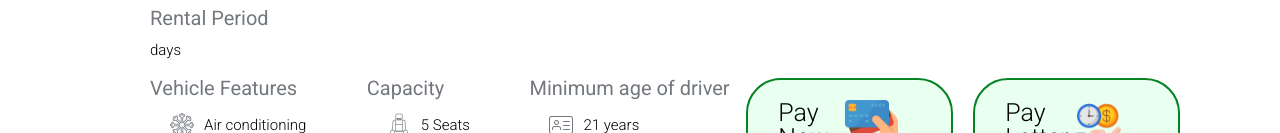
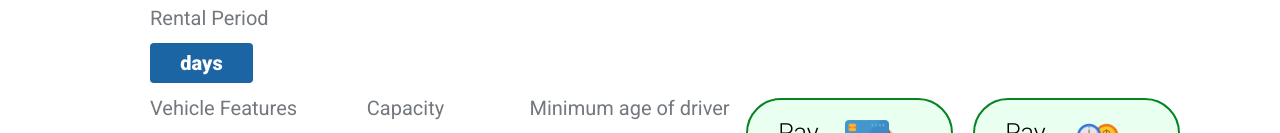
Before and after one commit to yevgeniywyszynski/rentcar, a React (Create React App) app: page /booking/1 in a window 1280 px wide. Shown: the part 469-602 px from the top of the page. Built offline with nearby package versions, Linux system fonts and the light colour scheme.

Commit message:
Change backgroundColor rentalDay div, change memberComent in store

```diff
--- a/src/components/BookingCar/BookingCar.js
+++ b/src/components/BookingCar/BookingCar.js
@@ -111,7 +111,9 @@ useEffect(()=>{
                     </div>
                 </div>
                 <p className={styles.booksInfo}>Rental Period</p>
-                <p className={styles.period}>{rentProposal.nOfDays ? rentProposal.nOfDays: ''} days</p>
+                <div className={styles.rentDayWrapper}>
+                    <p className={styles.period}>{rentProposal.nOfDays ? rentProposal.nOfDays: ''} days</p>
+                </div>
 
                 <div className={styles.featuresWrapperBooks}>
                     <div className={styles.featuresWrapper}>
--- a/src/components/BookingCar/BookingCar.module.scss
+++ b/src/components/BookingCar/BookingCar.module.scss
@@ -23,11 +23,22 @@
         font-weight: 400;
         margin-bottom: 15px;
     }
-    .period{
-        font-size: 15px;
-        font-weight: 300;
-        margin-bottom: 20px;
+    .rentDayWrapper{
+        background-color: #1C65A4;
+        width: 10%;
+        text-align: center;
+        padding: 10px;
+        border-radius: 4px;
+        margin-bottom: 15px;
+        .period{
+            font-size: 15px;
+            font-weight: 300;
+            font-size: 20px;
+            font-weight: bold;
+            color: #fff;
+        }
     }
+
     .featuresWrapperBooks{
         display: grid;
         margin-bottom: 20px;
--- a/src/redux/store.js
+++ b/src/redux/store.js
@@ -331,7 +331,7 @@ const initalState = {
             memberName: 'Alfredo',
             memberRole: 'Client',
             memberImg: '/img/member5.png',
-            memberComent: 'ddewdwsedfvghbjknmcfvhgbjknmkfchvgbjknmkl rfytguyhujikedrtftygyuhujmany variations of passages of Lorem Ipsum availrfytveg bhfjknmlftgbyhjk nlmrftgybhnj kmfytgbhjkn mrftyguhnjmk wefnwejfbweufnwefnewlkfnewlkfnweln rtfygbhjknlm,dctfvghbjk nmdrctfvgyh bjknmrftygbhn of Lorem Ipsum availrfytvegbhfjknm',
+            memberComent: 'This portal was inspired by many things that have happened in my life since releasing my last album. I want people to feel hope and to know you will come out the other side stronger and a better version of yourself.',
             likeIcon: '/img/like.png',
         },
         {
```
